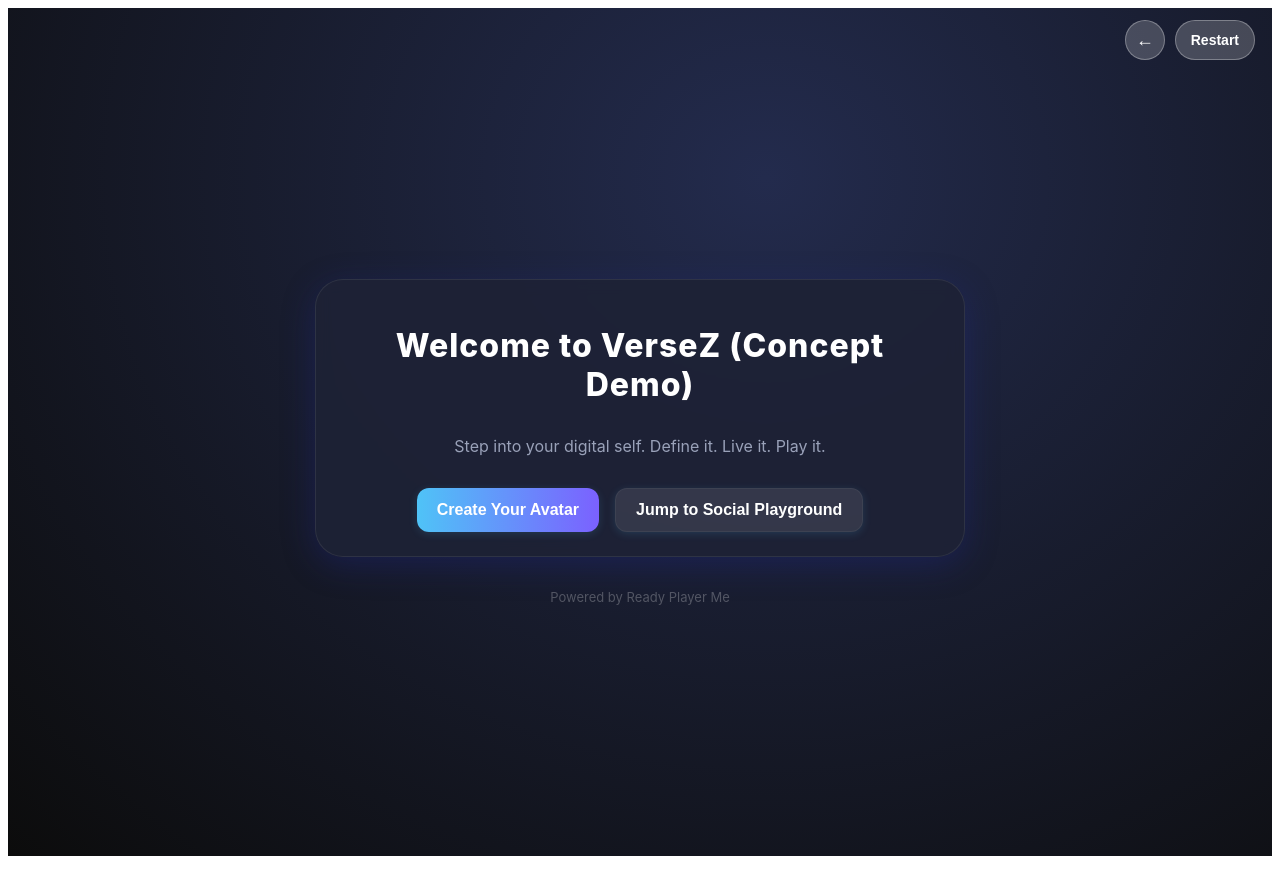
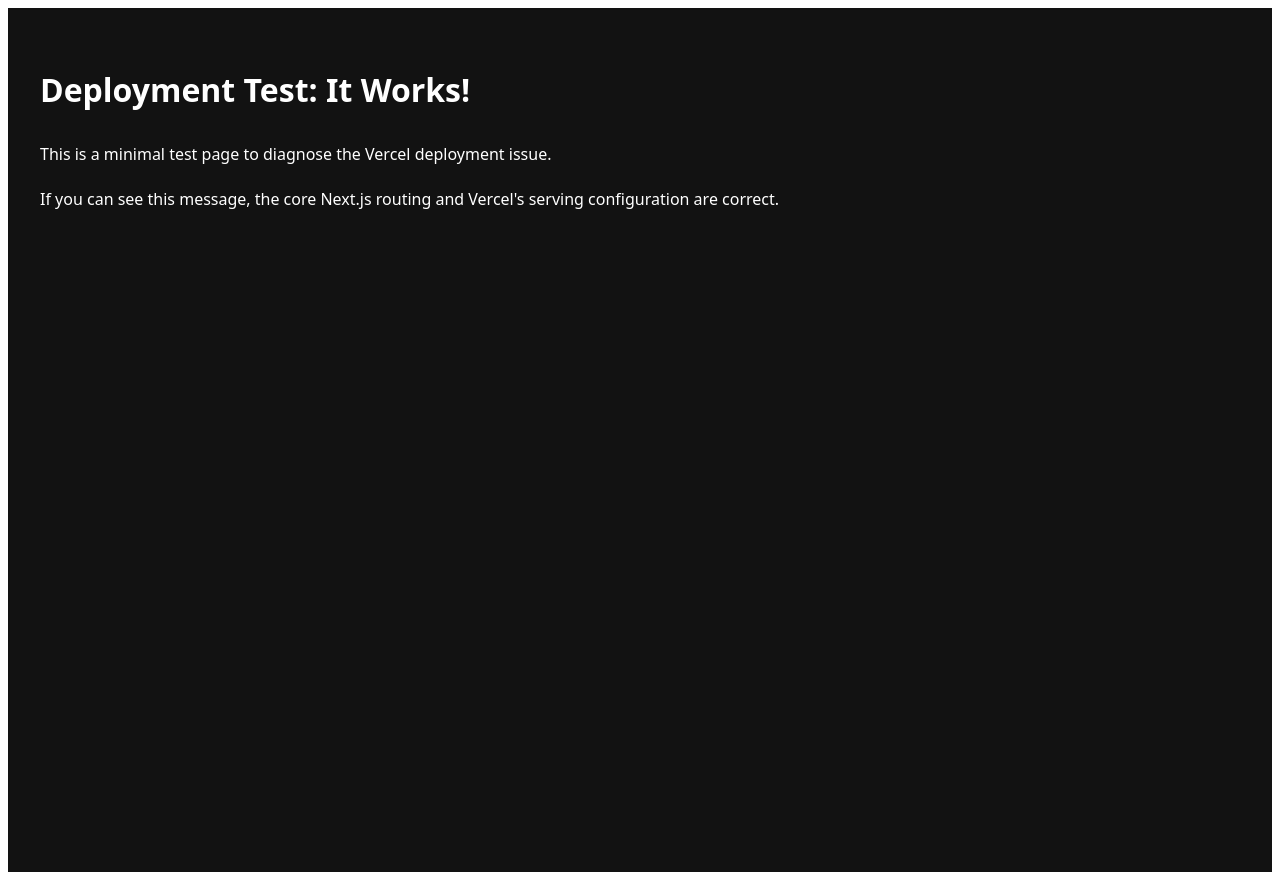
Before and after one commit to judoyulo/vz-demo-1, a Next.js app: page / in a window 1280 px wide. Built offline with nearby package versions, Linux system fonts and the light colour scheme; no server answers.

Commit message:
test: simplify index page to diagnose deployment issue

```diff
--- a/pages/index.tsx
+++ b/pages/index.tsx
@@ -1,130 +1,9 @@
-import React, { useState, useEffect } from "react";
-import { useRouter } from "next/router";
-import GlobalNav from "../components/GlobalNav";
-import {
-  getPageContainerStyle,
-  getMainContainerStyle,
-  getButtonStyle,
-  getTitleStyle,
-  LAYOUT_CONFIG
-} from "../utils/layoutConfig";
-import { voiceProcessingService } from '../lib/voiceProcessing';
-
-// Data for randomization - this part is safe to run on the server
-const BACKGROUNDS = [
-  "Orphaned Young", "Anime Pilgrim", "Alien Anthropologist", "Lottery Winner",
-  "Amnesiac", "Cult Survivor", "Former Child Star", "Time Traveler's Intern"
-];
-
-const SOCIAL_ROLES = [
-  "Police Officer", "Detective", "High School Math Teacher", "Chinese Cook", "Startup CEO",
-  "Stand-up Comedian", "Street Artist", "ER Doctor", "Bartender", "Librarian"
-];
-
-const PERSONALITIES = [
-  "Playful", "Serious", "Mysterious", "Prankster", "Flirty", "Shy", "Confident",
-  "Anxious", "Grumpy", "Kind", "Arrogant", "Curious", "Sarcastic", "Honest", "Deceptive"
-];
-
 export default function HomePage() {
-  const router = useRouter();
-  const [voiceOptions, setVoiceOptions] = useState<string[]>([]);
-
-  // useEffect runs only on the client-side, after the component mounts.
-  useEffect(() => {
-    // This is where we safely access browser-specific services.
-    const availableVoiceIds = voiceProcessingService.getAvailableEffects().map(effect => effect.id);
-    setVoiceOptions(availableVoiceIds);
-  }, []); // The empty dependency array means this runs once on mount.
-
-  const handleJumpToPlayground = () => {
-    if (voiceOptions.length === 0) {
-      // If voice options haven't loaded yet, do nothing to prevent errors.
-      console.warn("Voice options not loaded yet. Please wait a moment.");
-      return;
-    }
-
-    // 1. Generate Random Role
-    const randomBackground = BACKGROUNDS[Math.floor(Math.random() * BACKGROUNDS.length)];
-    const randomSocialRole = SOCIAL_ROLES[Math.floor(Math.random() * SOCIAL_ROLES.length)];
-    const shuffledPersonalities = PERSONALITIES.sort(() => 0.5 - Math.random());
-    const personalityCount = Math.floor(Math.random() * 3) + 1;
-    const randomPersonalities = shuffledPersonalities.slice(0, personalityCount);
-
-    const randomRole = {
-      background: randomBackground,
-      socialRole: randomSocialRole,
-      personality: randomPersonalities,
-    };
-
-    // 2. Select Random Voice
-    const randomVoice = voiceOptions[Math.floor(Math.random() * voiceOptions.length)];
-
-    // 3. Save to localStorage
-    localStorage.setItem('userRole', JSON.stringify(randomRole));
-    localStorage.setItem('selectedVoice', randomVoice);
-    localStorage.setItem('rpmAvatarUrl', 'https://models.readyplayer.me/658be9e8fc8bec95443583f6.glb');
-
-    console.log("Generated Random Profile:", {
-        role: randomRole,
-        voice: randomVoice,
-    });
-
-    // 4. Navigate to the app page
-    router.push("/app");
-  };
-
   return (
-    <div style={getPageContainerStyle()}>
-      <GlobalNav />
-      <div
-        style={{
-          ...getMainContainerStyle(),
-          textAlign: "center",
-          padding: `${LAYOUT_CONFIG.spacing.container} ${LAYOUT_CONFIG.spacing.container}`,
-        }}
-      >
-        <h1 style={getTitleStyle('h1')}>
-          Welcome to VerseZ (Concept Demo)
-        </h1>
-        <p style={{
-          fontSize: LAYOUT_CONFIG.fontSize.body,
-          opacity: 0.85,
-          marginBottom: LAYOUT_CONFIG.spacing.section,
-          color: LAYOUT_CONFIG.colors.textMuted
-        }}>
-          Step into your digital self. Define it. Live it. Play it.
-        </p>
-        <div style={{ display: 'flex', justifyContent: 'center', gap: '1rem' }}>
-          <button
-            style={{
-              ...getButtonStyle('primary'),
-              marginTop: LAYOUT_CONFIG.spacing.small,
-              padding: `${LAYOUT_CONFIG.spacing.small} ${LAYOUT_CONFIG.spacing.section}`,
-              fontSize: LAYOUT_CONFIG.fontSize.body,
-            }}
-            onClick={() => router.push("/avatar")}
-          >
-            Create Your Avatar
-          </button>
-          <button
-            style={{
-              ...getButtonStyle('secondary'),
-              marginTop: LAYOUT_CONFIG.spacing.small,
-              padding: `${LAYOUT_CONFIG.spacing.small} ${LAYOUT_CONFIG.spacing.section}`,
-              fontSize: LAYOUT_CONFIG.fontSize.body,
-            }}
-            onClick={handleJumpToPlayground}
-            // Disable the button until the voice options are loaded to prevent errors
-            disabled={voiceOptions.length === 0}
-          >
-            Jump to Social Playground
-          </button>
-        </div>
-      </div>
-      <div style={{ opacity: 0.25, fontSize: 13, marginTop: 12 }}>
-        Powered by Ready Player Me
-      </div>
+    <div style={{ fontFamily: 'system-ui, sans-serif', lineHeight: '1.8', padding: '2rem', color: 'white', background: '#121212', minHeight: '100vh' }}>
+      <h1>Deployment Test: It Works!</h1>
+      <p>This is a minimal test page to diagnose the Vercel deployment issue.</p>
+      <p>If you can see this message, the core Next.js routing and Vercel's serving configuration are correct.</p>
     </div>
   );
 }
```
